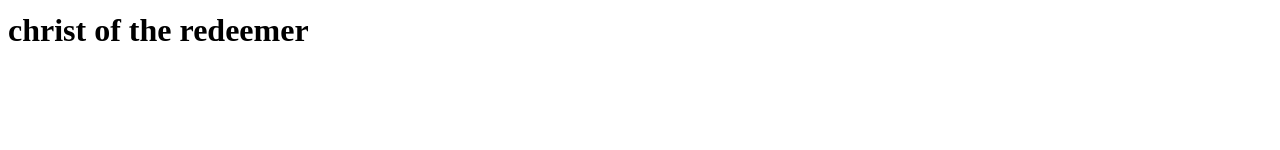
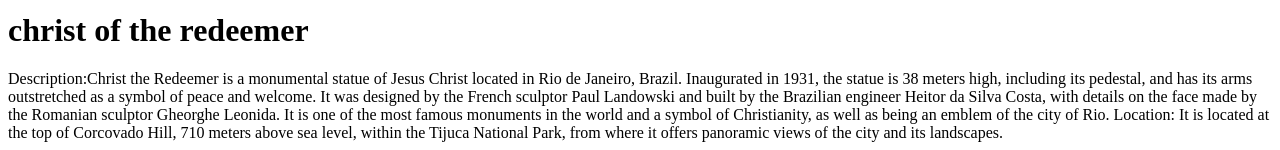
Before and after one commit to venus51/Rubrica_dos, a plain HTML site: page index.html in a window 1280 px wide. Shown: the part 1931-2081 px from the top of the page. Before the commit the page ends 2001 px from the top, so only its background shows below. Drawn offline with Linux system fonts and the light colour scheme.

Commit message:
seventeen

```diff
--- a/index.html
+++ b/index.html
@@ -45,6 +45,12 @@
 
     <h1>christ of the redeemer </h1>
 
+    <div>Description:Christ the Redeemer is a monumental statue of Jesus Christ located in Rio de Janeiro, Brazil. Inaugurated in 1931, the statue is 38 meters high, including its pedestal, and has its arms outstretched as a symbol of peace and welcome. It was designed by the French sculptor Paul Landowski and built by the Brazilian engineer Heitor da Silva Costa, with details on the face made by the Romanian sculptor Gheorghe Leonida.
+
+        It is one of the most famous monuments in the world and a symbol of Christianity, as well as being an emblem of the city of Rio.
+
+        Location: It is located at the top of Corcovado Hill, 710 meters above sea level, within the Tijuca National Park, from where it offers panoramic views of the city and its landscapes. </div>
+
 
 
 </body>
```
